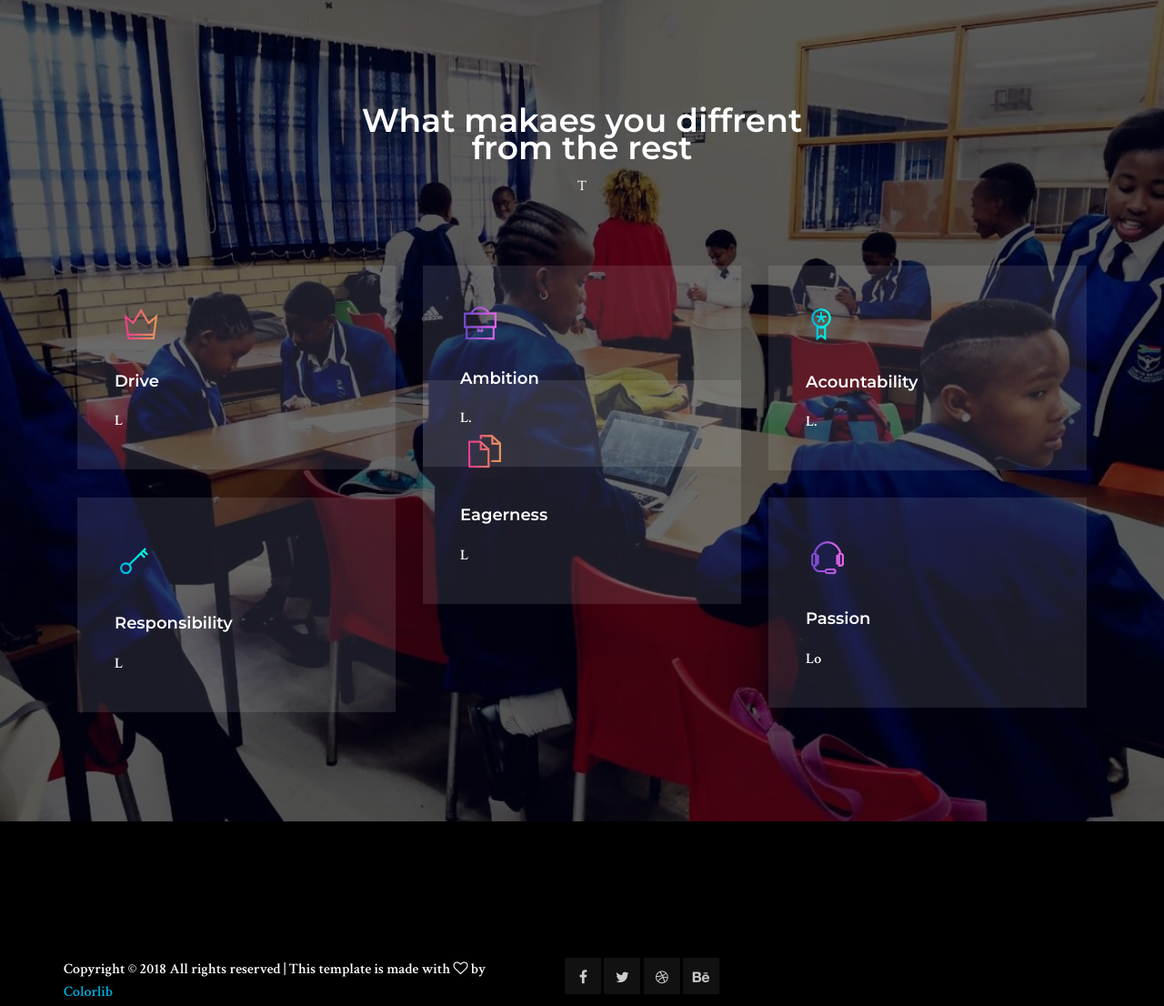
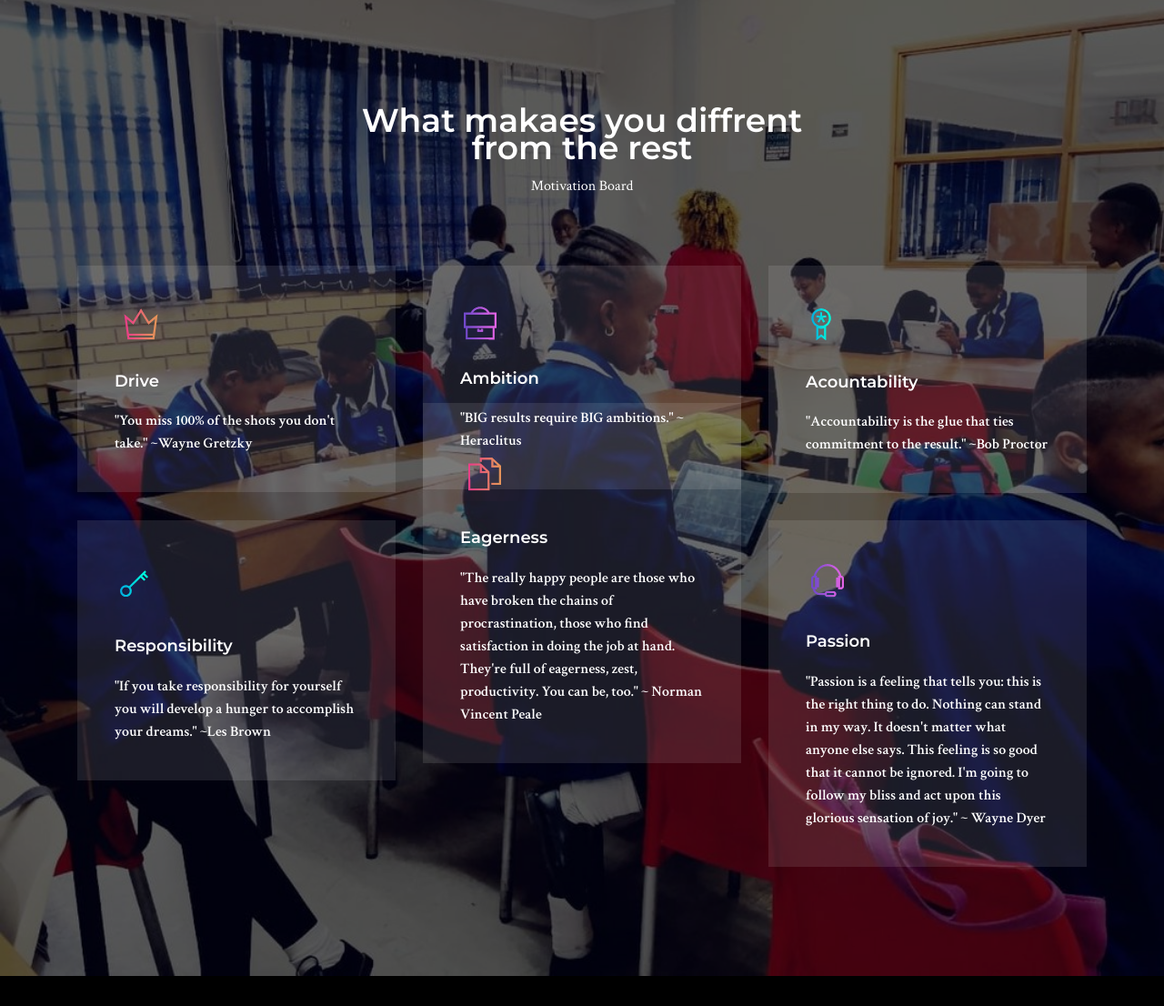
Before and after one commit to GkssUnisaTeam/Gkss-project, a plain HTML site: page index.html in a window 1280 px wide. Shown: the part 1749-2855 px from the top of the page at 91% size. Drawn offline with Linux system fonts and the light colour scheme; some packages are replaced by stand-ins of ours.

Commit message:
sixth commit

```diff
--- a/index.html
+++ b/index.html
@@ -273,7 +273,7 @@
 				<div class="col-lg-6">
 					<div class="main_title">
 						<h2>What makaes you diffrent from the rest</h2>
-						<p>T</p>
+						<p>Motivation Board</p>
 					</div>
 				</div>
 			</div>
@@ -285,7 +285,10 @@
 							<img src="img/f-icons/icon1.png" alt="">
 						</div>
 						<h4> Drive</h4>
-						<p>L</p>
+						<p>"You miss 100% of the shots you don't take."
+
+
+							~Wayne Gretzky</p>
 					</div>
 				</div>
 				<!-- single features -->
@@ -295,7 +298,9 @@
 							<img src="img/f-icons/icon2.png" alt="">
 						</div>
 						<h4>Ambition</h4>
-						<p>L.</p>
+						<p> "BIG results require BIG ambitions."
+
+							~ Heraclitus</p>
 					</div>
 				</div>
 				<!-- single features -->
@@ -305,7 +310,9 @@
 							<img src="img/f-icons/icon3.png" alt="">
 						</div>
 						<h4>Acountability</h4>
-						<p>L.</p>
+						<p>"Accountability is the glue that ties commitment to the result."
+
+							~Bob Proctor</p>
 					</div>
 				</div>
 				<!-- single features -->
@@ -315,7 +322,10 @@
 							<img src="img/f-icons/icon4.png" alt="">
 						</div>
 						<h4>Responsibility</h4>
-						<p>L</p>
+						<p>"If you take responsibility for yourself you will develop a hunger
+							to accomplish your dreams."
+
+							~Les Brown</p>
 					</div>
 				</div>
 				<!-- single features -->
@@ -325,7 +335,12 @@
 							<img src="img/f-icons/icon5.png" alt="">
 						</div>
 						<h4>Eagerness</h4>
-						<p>L</p>
+						<p>"The really happy people are those who have broken the chains
+							 of procrastination, those who find satisfaction in doing the
+							  job at hand. They're full of eagerness, zest, productivity.
+							  You can be, too."
+
+							  ~ Norman Vincent Peale</p>
 					</div>
 				</div>
 				<!-- single features -->
@@ -335,14 +350,20 @@
 							<img src="img/f-icons/icon6.png" alt="">
 						</div>
 						<h4>Passion</h4>
-						<p>Lo</p>
+						<p>"Passion is a feeling that tells you: this is the right
+							 thing to do. Nothing can stand in my way. It doesn't matter
+							  what anyone else says. This feeling is so good that it cannot
+							   be ignored. I'm going to follow my bliss and act upon this
+							   glorious sensation of joy."
+
+
+							 ~ Wayne Dyer </p>
 					</div>
 				</div>
 			</div>
 		</div>
 	</div>
 	<!--================ End Fact Area =================-->
-
 
 
 
```
